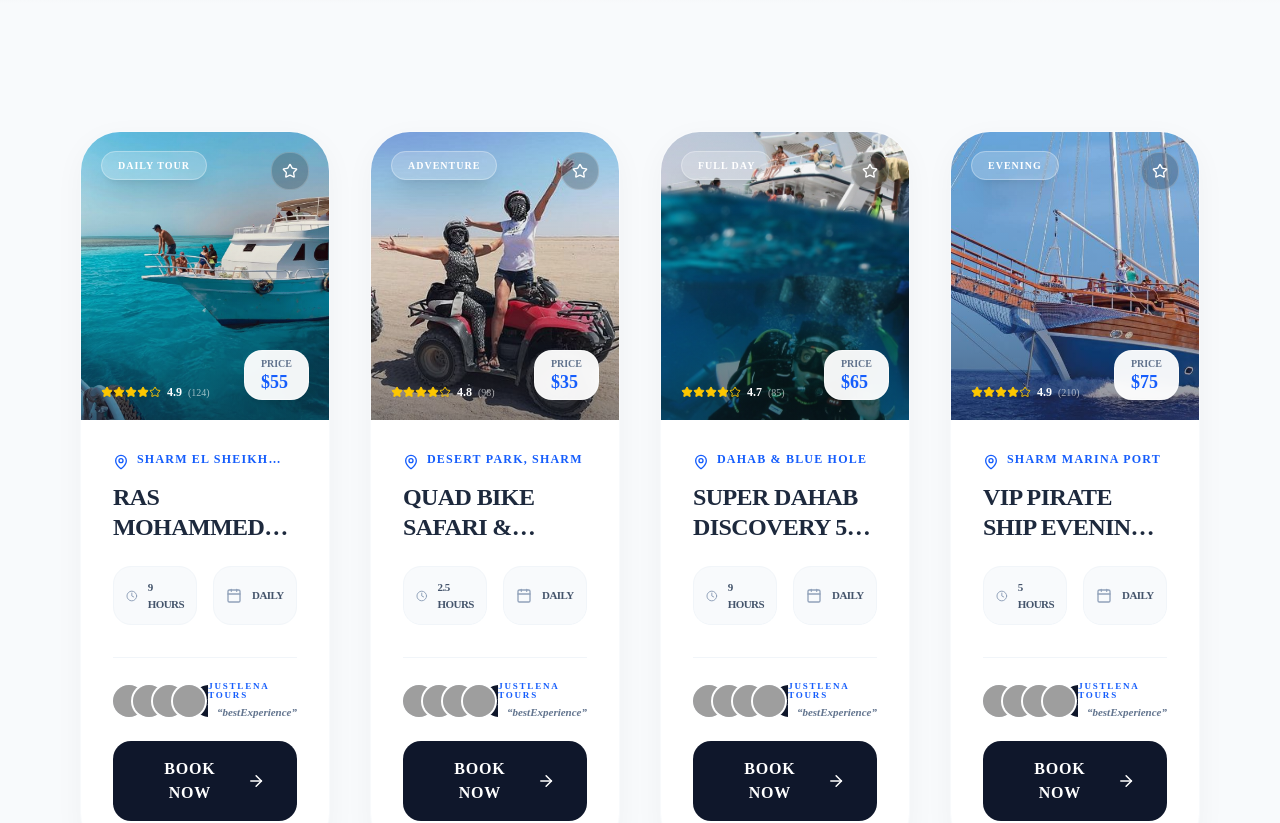
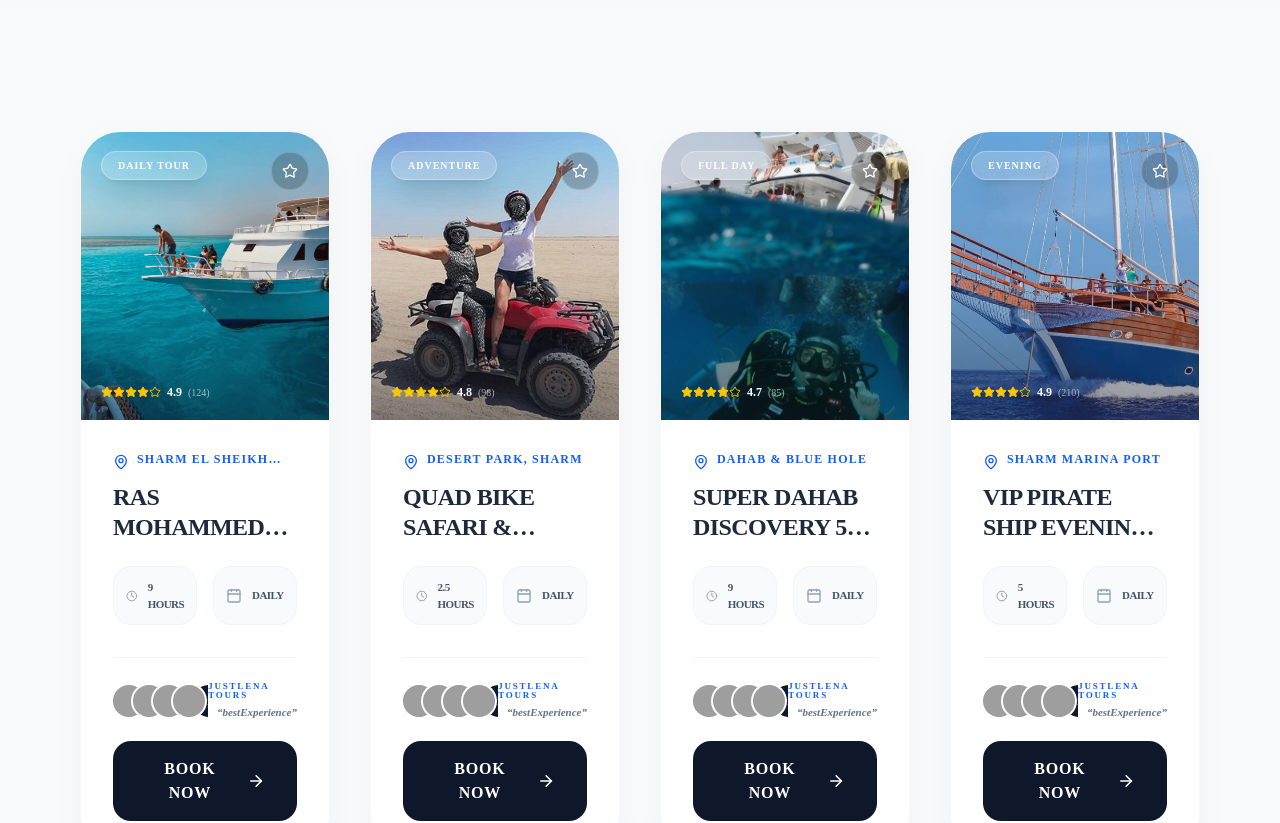
Before and after one commit to minaromanyqwe-max/Justlena-Tours, a Next.js app: page / in a window 1280 px wide. Shown: the part 720-1543 px from the top of the page. Built offline with nearby package versions, Linux system fonts and the light colour scheme; grey boxes are pictures that could not be loaded.

Commit message:
seven commit

```diff
--- a/app/layout.tsx
+++ b/app/layout.tsx
@@ -34,7 +34,10 @@ export default function RootLayout({
       suppressHydrationWarning
       className={`${geistSans.variable} ${geistMono.variable} h-full antialiased`}
     >
-      <body className="min-h-full flex flex-col bg-background text-foreground transition-colors duration-300">
+      <body
+        className="min-h-full flex flex-col bg-background text-foreground transition-colors duration-300"
+        suppressHydrationWarning
+      >
         <ThemeProvider
           attribute="class"
           defaultTheme="system"
--- a/app/register/page.tsx
+++ b/app/register/page.tsx
@@ -96,10 +96,6 @@ export default function Log() {
                       <span className="text-white/60 text-[10px]">({tour.reviews})</span>
                     </div>
                   </div>
-                  <div className="bg-white/95 dark:bg-slate-900/95 backdrop-blur shadow-xl px-4 py-2 rounded-2xl border border-white/50 dark:border-slate-800">
-                    <p className="text-[10px] text-slate-500 dark:text-slate-400 font-bold uppercase leading-none">{t('priceText')}</p>
-                    <p className="text-lg font-black text-blue-600 dark:text-blue-400 leading-none mt-1">{tour.price}</p>
-                  </div>
                 </div>
               </div>
 
```
